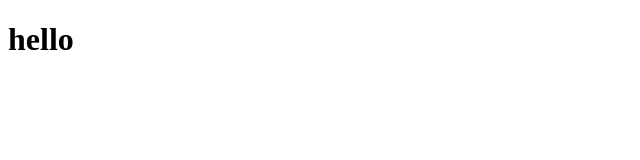
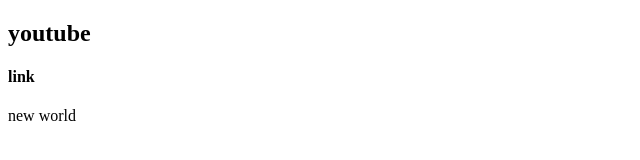
Before and after one commit to xavier729/reactRepository, a plain HTML site: page index.html in a window 1280 px wide. Shown: the whole page, without its empty margins (0-640 px from the left). Drawn offline with Linux system fonts and the light colour scheme.

Commit message:
otra modificacion

```diff
--- a/index.html
+++ b/index.html
@@ -7,6 +7,8 @@
     <title>Document</title>
 </head>
 <body>
-    <h1>hello</h1>
+    <h2>youtube</h2>
+    <h4>link</h4>
+    <p>new world</p>
 </body>
 </html>
```
